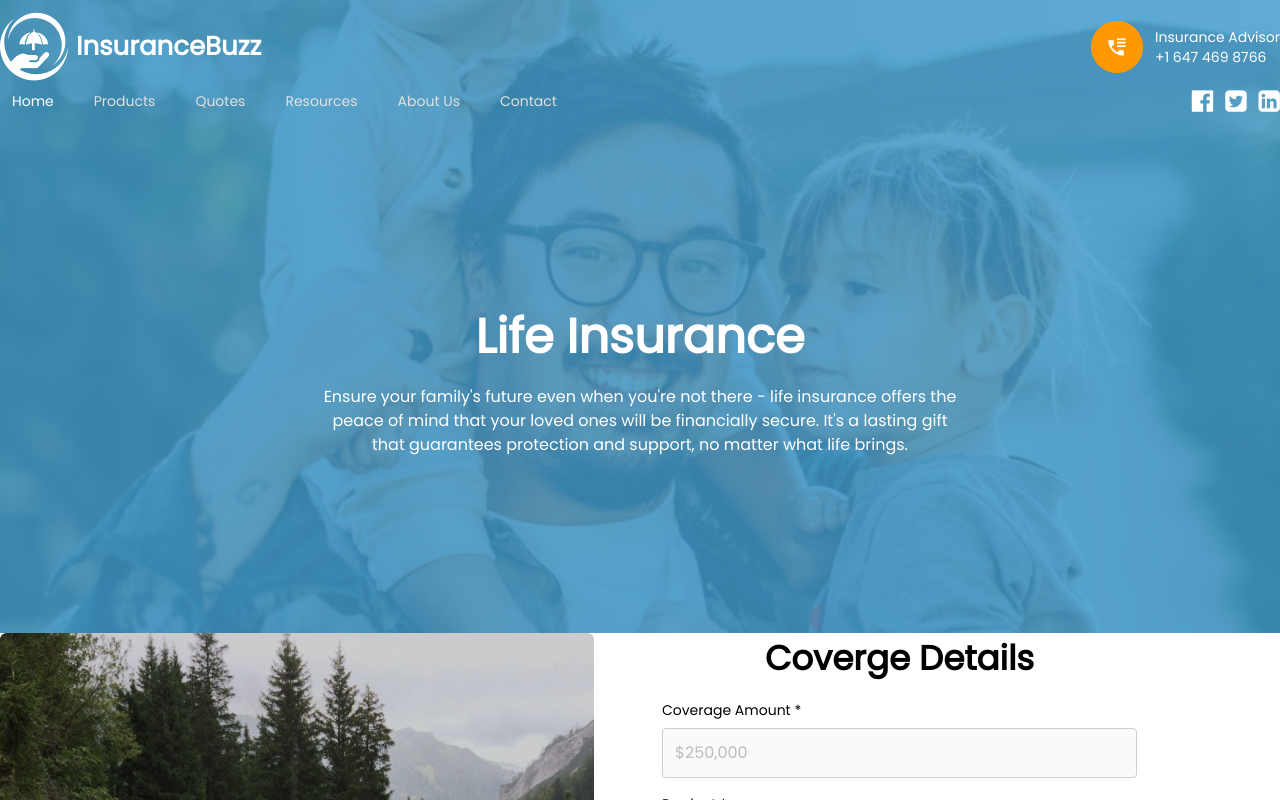
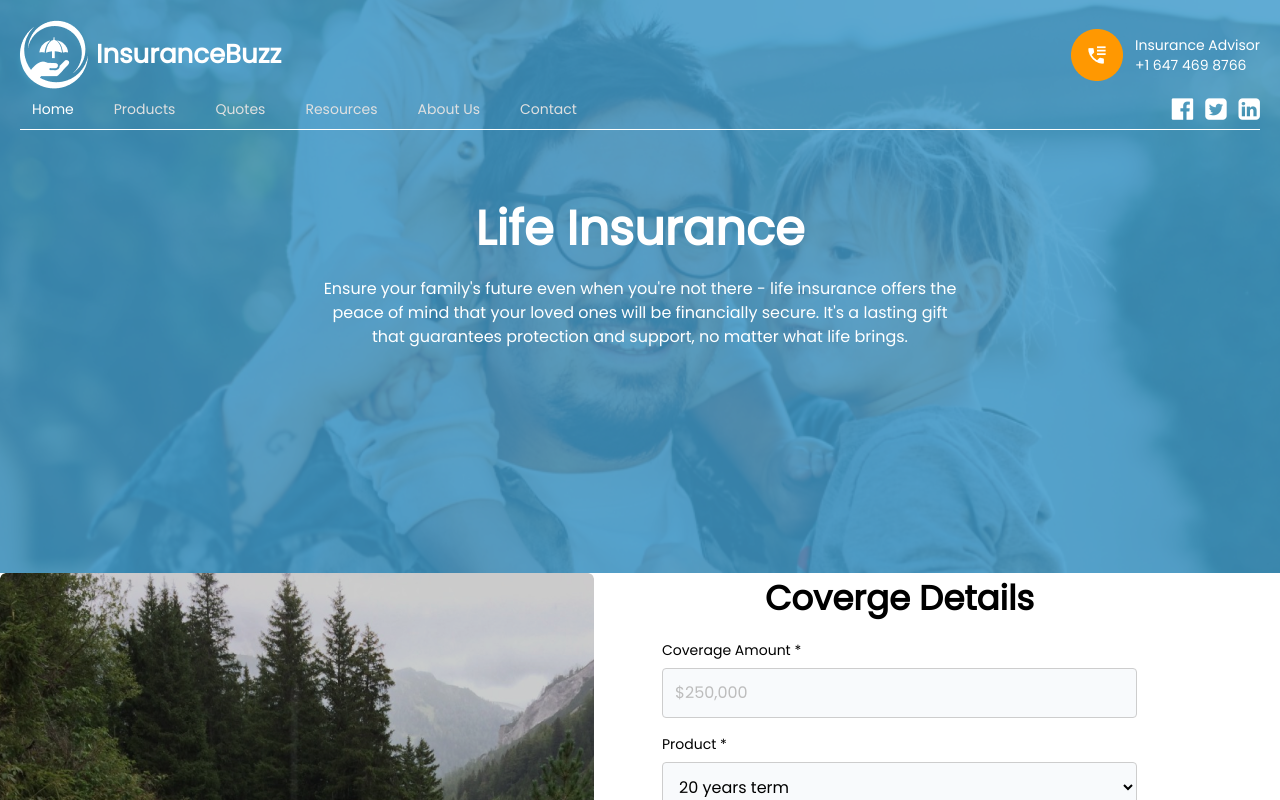
Before and after one commit to stechx1/insurance-buzz-v2, a Next.js app: page /life-insurance in a window 1280 px wide. Shown: the top 800 px of the page. Built offline with nearby package versions, Linux system fonts and the light colour scheme.

Commit message:
Navbar version 2

```diff
--- a/components/Hero.js
+++ b/components/Hero.js
@@ -41,9 +41,8 @@ const Hero = () => {
   return (
 
     <>
-      {!sticky && <> <TopNav />
-        <MainNav /></>}
-      <div className='bg-[#45A1D3CC]'>
+
+      <div className='bg-[#45A1D3CC] pt-44'>
 
         <div className=" h-full max-w-7xl m-auto flex flex-col gap-5 py-20 xl:px-0 px-10 pb-44 ">
 
--- a/components/Navbar/MainNav.js
+++ b/components/Navbar/MainNav.js
@@ -1,7 +1,8 @@
-import { Fragment } from 'react'
+import { Fragment, useState, useEffect } from 'react'
+
 import { Disclosure, Menu, Transition } from '@headlessui/react'
 import { Bars3Icon, BellIcon, XMarkIcon } from '@heroicons/react/24/outline'
-
+import { useRouter } from 'next/router'
 const navigation = [
   { name: 'Home', current: true },
   { name: 'Products', current: false },
@@ -17,11 +18,34 @@ function classNames(...classes) {
 }
 
 export default function MainNav() {
+  const [sticky, setSticky] = useState(false);
+
+  const router = useRouter();
+
+  useEffect(() => {
+    const handleScroll = () => {
+
+      if (window.scrollY >= 100) {
+        setSticky(true);
+      } else {
+        setSticky(false);
+      }
+
+    };
+
+    // Add the scroll event listener
+    window.addEventListener('scroll', handleScroll);
+
+    // Clean up the event listener when the component unmounts or route changes
+    return () => {
+      window.removeEventListener('scroll', handleScroll);
+    };
+  }, [router.asPath]);
   return (
-    <Disclosure as="nav" className=" bg-[#45A1D3CC]">
+    <Disclosure as="nav" >
       {({ open }) => (
         <>
-          <div className="mx-auto pb-1 xl:px-0 px-5 max-w-7xl ">
+          <div className={`mx-auto xl:px-0 ${!sticky && 'border-b border-white'} px-5 max-w-7xl `}>
             <div className="relative flex h-10 items-center justify-between">
               <div className="absolute inset-y-0 left-0 flex items-center lg:hidden">
                 {/* Mobile menu button*/}
--- a/components/Navbar/TopNav.js
+++ b/components/Navbar/TopNav.js
@@ -1,11 +1,35 @@
-import React from 'react'
+import React, { useState, useEffect } from 'react'
+import { useRouter } from 'next/router';
 
 const TopNav = () => {
+  const [sticky, setSticky] = useState(false);
+
+  const router = useRouter();
+
+  useEffect(() => {
+    const handleScroll = () => {
+
+      if (window.scrollY >= 100) {
+        setSticky(true);
+      } else {
+        setSticky(false);
+      }
+
+    };
+
+    // Add the scroll event listener
+    window.addEventListener('scroll', handleScroll);
+
+    // Clean up the event listener when the component unmounts or route changes
+    return () => {
+      window.removeEventListener('scroll', handleScroll);
+    };
+  }, [router.asPath]);
   return (
-    <div className='bg-[#45A1D3CC]'>
+    <div>
 
 
-      <div className='flex sm:flex-row flex-col justify-between items-center max-w-7xl pt-3 xl:px-0 px-5 m-auto '>
+      <div className='flex sm:flex-row flex-col justify-between items-center max-w-7xl xl:px-0 px-5 m-auto '>
         <div className='flex items-center gap-2'>
           <img src="/images/logo.png" alt="logo" />
           <span className='text-white font-bold text-[26px]'>InsuranceBuzz</span>
--- a/pages/_app.js
+++ b/pages/_app.js
@@ -30,5 +30,5 @@ export default function App({ Component, pageProps }) {
       window.removeEventListener('scroll', handleScroll);
     };
   }, [router.asPath]);
-  return <> {sticky && <div className={styles.container}><TopNav /><MainNav /></div>}  <Component {...pageProps} /> <Prefooter /> <MainFooter /> </>
+  return <> <div className={`${sticky ? styles.sticky : styles.notSticky} `}><TopNav /><MainNav /></div> <Component {...pageProps} /> <Prefooter /> <MainFooter /> </>
 }
--- a/pages/index.js
+++ b/pages/index.js
@@ -15,36 +15,36 @@ export default function Home() {
   return (
 
     <>
-      <div className='  ' style={{ background: `url(${'/images/coverage5.png'})`, backgroundRepeat: "no-repeat", backgroundSize: 'cover', backgroundPosition: "center", }}>
+      <div className=' relative top-[-165px] z-0 ' style={{ background: `url(${'/images/coverage5.png'})`, backgroundRepeat: "no-repeat", backgroundSize: 'cover', backgroundPosition: "center", }}>
         <Hero />
       </div>
 
 
       {/* <AboutUs /> */}
 
-      <div style={{ background: `url(${'/images/coverage5.png'})`, backgroundRepeat: "no-repeat", backgroundSize: 'cover', backgroundPosition: "center" }}>
+      <div style={{ background: `url(${'/images/coverage5.png'})`, backgroundRepeat: "no-repeat", backgroundSize: 'cover', backgroundPosition: "center" }} className='relative top-[-165px]'>
         <Coverages />
       </div>
 
-      <div style={{ background: `url(${'/images/coverage5.png'})`, backgroundRepeat: "no-repeat", backgroundSize: 'cover', backgroundPosition: "center" }}>
+      <div style={{ background: `url(${'/images/coverage5.png'})`, backgroundRepeat: "no-repeat", backgroundSize: 'cover', backgroundPosition: "center" }} className='relative top-[-165px]'>
 
 
         <Process />
       </div>
 
-      <div style={{ background: `url(${'/images/coverage5.png'})`, backgroundRepeat: "no-repeat", backgroundSize: 'cover', backgroundPosition: "center" }}>
+      <div style={{ background: `url(${'/images/coverage5.png'})`, backgroundRepeat: "no-repeat", backgroundSize: 'cover', backgroundPosition: "center" }} className='relative top-[-165px]'>
 
 
         <GoalsAndMissions />
       </div>
 
-      <div style={{ background: `url(${'/images/coverage5.png'})`, backgroundRepeat: "no-repeat", backgroundSize: 'cover', backgroundPosition: "center" }}>
+      <div style={{ background: `url(${'/images/coverage5.png'})`, backgroundRepeat: "no-repeat", backgroundSize: 'cover', backgroundPosition: "center" }} className='relative top-[-165px]'>
 
         <WhyChoose />
       </div>
 
 
-      <div className='flex flex-col bg-[#308B84] p-10 pt-10 gap-4'>
+      <div className='flex flex-col relative top-[-165px] bg-[#308B84] p-10 pt-10 gap-4'>
 
         <span className=' text-center my-4 text-white'>Travel Insurance Providers</span>
         <Slider />
@@ -53,7 +53,7 @@ export default function Home() {
         <Slider />
 
       </div>
-      <div className='px-5 xl:px-0 my-16'>
+      <div className='px-5 relative top-[-165px] xl:px-0 my-16'>
 
         <div style={{ boxShadow: "0px 5px 7px 0px rgb(114 114 114 / 25%)", }} className=' px-5 py-6 pb-16  xl:max-w-7xl max-w-screen-lg rounded-xl bg-white m-auto'>
           <div className='text-center'>
--- a/pages/life-insurance.js
+++ b/pages/life-insurance.js
@@ -3,47 +3,25 @@ import React, { useEffect, useState } from 'react'
 import { useRouter } from 'next/router';
 import TopNav from '@/components/Navbar/TopNav';
 import MainNav from '@/components/Navbar/MainNav';
+import styles from '@/styles/navbar.module.css'
+const LifeInsurance = () => {
 
-const LifeInsurance = () => {
-  const [sticky, setSticky] = useState(false);
-
-  const router = useRouter();
-
-  useEffect(() => {
-    const handleScroll = () => {
-      if (window.scrollY >= 100) {
-        setSticky(true);
-      } else {
-        setSticky(false);
-      }
-    };
-
-    // Add the scroll event listener
-    window.addEventListener('scroll', handleScroll);
-
-    // Clean up the event listener when the component unmounts or route changes
-    return () => {
-      window.removeEventListener('scroll', handleScroll);
-    };
-  }, [router.asPath]);
   return (
     <>
 
-      <div className='flex flex-col '>
-
       {/* <img src="/images/lifeinsurance.png" alt='lifeinsurance' className='w-full' /> */}
 
-        <div className='  ' style={{ background: `url(${'/images/lifeinsurance.png'})`, backgroundPosition: 'center', backgroundSize: 'cover' }}>
-          {!sticky && <> <TopNav />
-            <MainNav /></>}
-          <div className='flex flex-col gap-3 py-44 bg-[#45A1D3CC]'>
+      <div className=' relative top-[-165px] ' style={{ background: `url(${'/images/lifeinsurance.png'})`, backgroundPosition: 'center', backgroundSize: 'cover' }}>
+        <div className='flex flex-col gap-3 py-52 pb-56 bg-[#45A1D3CC]'>
           <span className='text-[48px] text-white text-center font-bold'>Life Insurance</span>
           <span className='lg:w-[50%] sm:w-[70%] text-white w-[100%] text-center m-auto'>Ensure your family's future even when you're not there - life insurance offers the peace of mind that your loved ones will be financially secure. It's a lasting gift that guarantees protection and support, no matter what life brings.</span>
         </div>
       </div>
+      <div className='relative top-[-165px]'>
         <CoverageDetail />
+      </div>
 
-      </div></>
+    </>
   )
 }
 
--- a/styles/navbar.module.css
+++ b/styles/navbar.module.css
@@ -1,6 +1,26 @@
-.container{
+/* .container{
   position: sticky;
   top: 0px;
   background-color: #45A1D3CC;
   z-index: 1000;
+  transition: all 0.7s ease-in-out;
+} */
+
+.notSticky{
+  transition: all 0.3s ease-in-out;
+position: sticky;
+top: 0px;
+padding: 20px;
+z-index: 100;
+
 }
+
+.sticky{
+  transition: all 0.3s ease-in-out;
+  position: sticky;
+  top: 0px;
+  /* padding: 6px; */
+  padding: 10px;
+z-index: 100;
+background-color: #45a1d3;
+}
```
Lines whose indentation alone changed are shown as unchanged.
